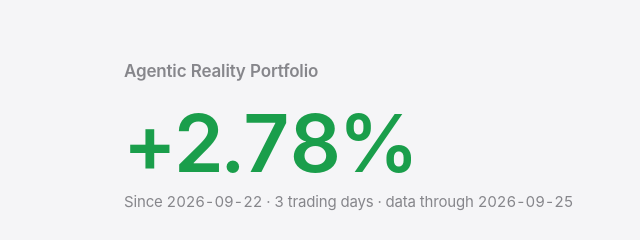
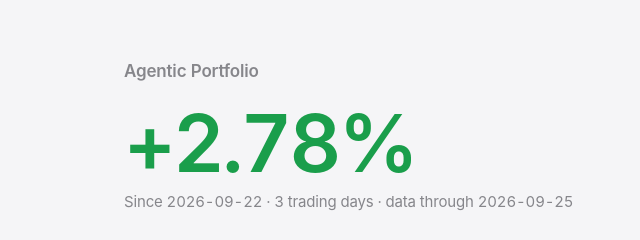
Before and after one commit to rundong013-oss/agentic-portfolio, a website: page index.html in a window 1280 px wide. Shown: the top 240 px of the page, 0-640 px from the left. Drawn offline with nearby package versions, Linux system fonts and the light colour scheme.

Commit message:
rename: Agentic Reality → Agentic
Co-Authored-By: Claude Opus 4.6 (1M context) <noreply@anthropic.com>

```diff
--- a/index.html
+++ b/index.html
@@ -3,7 +3,7 @@
 <head>
 <meta charset="utf-8">
 <meta name="viewport" content="width=device-width, initial-scale=1, viewport-fit=cover">
-<title>Agentic Reality Portfolio</title>
+<title>Agentic Portfolio</title>
 <script src="https://cdnjs.cloudflare.com/ajax/libs/Chart.js/4.4.1/chart.umd.min.js"></script>
 <style>
 :root{
@@ -208,7 +208,7 @@ function compute(){
 }
 
 const I18N={
- en:{title:"Agentic Reality Portfolio",vsSpy:"vs SPY",mdd:"Max drawdown",lsn:"Long / Short / Net",cumTitle:"Cumulative return",port:"Portfolio",
+ en:{title:"Agentic Portfolio",vsSpy:"vs SPY",mdd:"Max drawdown",lsn:"Long / Short / Net",cumTitle:"Cumulative return",port:"Portfolio",
    noData:"No data yet",noDataSub:"The chart appears once closing prices are loaded.",daily:"Daily returns",date:"Date",excess:"Excess",cum:"Cumulative",
    attr:"Contribution by trade",holdings:"Holdings",theme:"Theme",positions:"Positions",gross:"Gross",contrib:"Contribution",bigStocks:"Stocks ≥ 5%",
    ticker:"Ticker",side:"Side",weight:"Weight",activity:"Activity",action:"Action",change:"Change",note:"Note",
@@ -216,7 +216,7 @@ const I18N={
    all:"All",init:"Initial",initBasket:"Initial basket",dayRet:"Daily",contribTip:"Contribution",sep:", ",
    sub:(b,n,l)=>`Since ${b} · ${n} trading days · data through ${l}`,
    footer:"Method: position changes take effect after the close on the logged date; daily rebalance to target weights; price returns, excluding dividends, borrow and financing costs; missing prices count as zero return that day. Limits: each trade ≤ 20% gross; each stock 3%–8% net (secondary names from 1.5%). EXPN is London-listed and converted to USD. For research only, not investment advice."},
- zh:{title:"Agentic Reality 组合",vsSpy:"相对 SPY",mdd:"最大回撤",lsn:"多 / 空 / 净",cumTitle:"累计收益",port:"组合",
+ zh:{title:"Agentic 组合",vsSpy:"相对 SPY",mdd:"最大回撤",lsn:"多 / 空 / 净",cumTitle:"累计收益",port:"组合",
    noData:"暂无数据",noDataSub:"写入收盘价后自动生成。",daily:"每日收益",date:"日期",excess:"超额",cum:"累计",
    attr:"收益贡献",holdings:"当前持仓",theme:"主题",positions:"标的",gross:"总仓位",contrib:"区间贡献",bigStocks:"个股（仓位 ≥ 5%）",
    ticker:"代码",side:"方向",weight:"仓位",activity:"操作记录",action:"操作",change:"仓位变化",note:"备注",
@@ -230,7 +230,7 @@ const T=k=>I18N[LANG][k];
 const topicOf=t=>LANG==="en"?(t.en||t.topic):t.topic;
 function applyLang(){
   document.documentElement.lang = LANG==="en"?"en":"zh-CN";
-  document.title = LANG==="en"?"Agentic Reality Portfolio":"Agentic Reality 组合";
+  document.title = LANG==="en"?"Agentic Portfolio":"Agentic 组合";
   document.querySelectorAll("[data-i]").forEach(el=>{ el.textContent=T(el.dataset.i); });
   $("lEn").setAttribute("aria-pressed",LANG==="en"); $("lZh").setAttribute("aria-pressed",LANG==="zh");
 }
```
